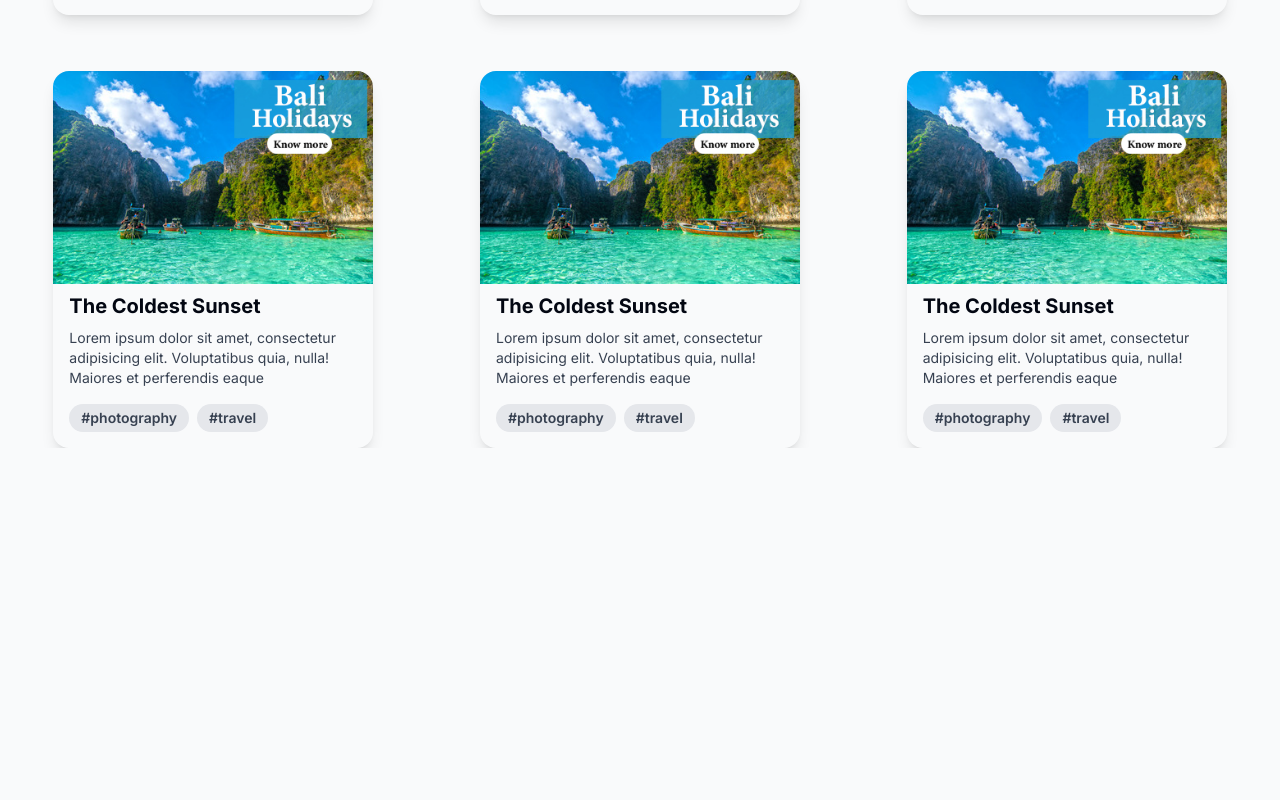
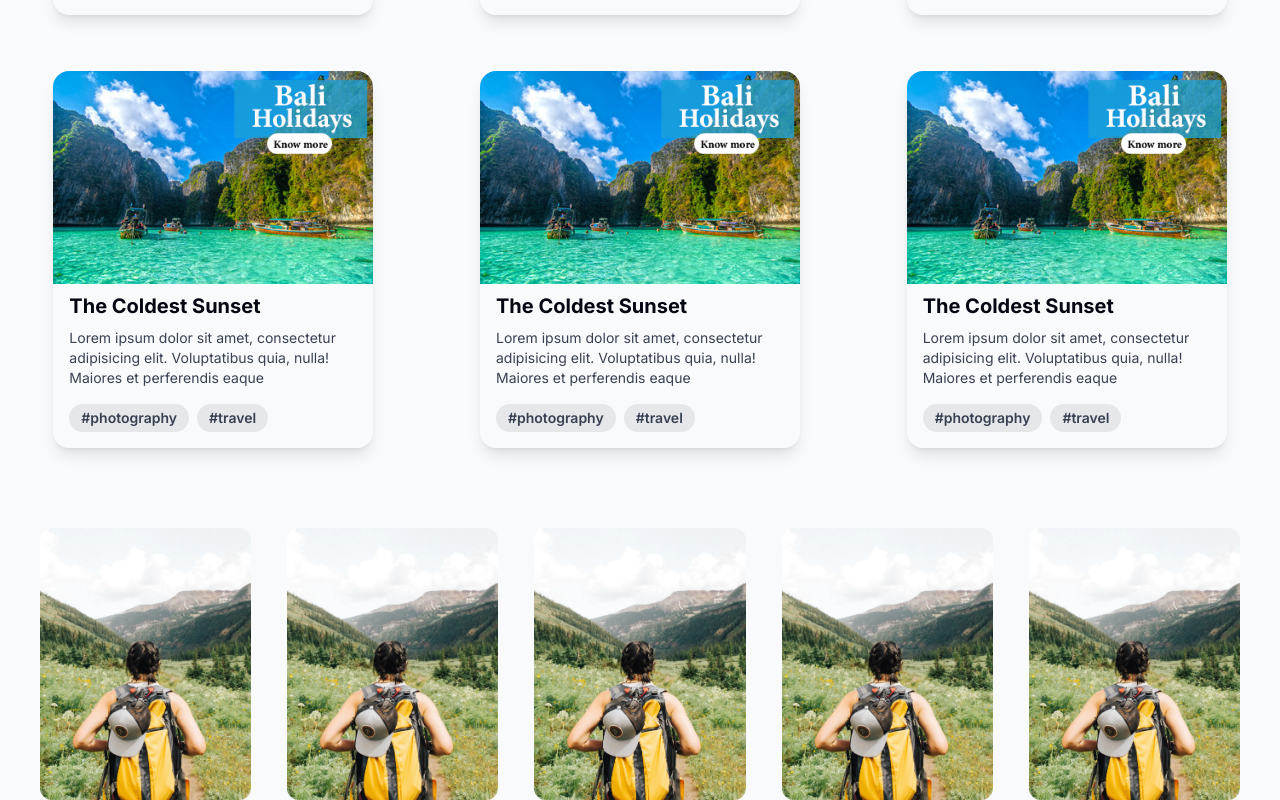
Before and after one commit to Incognito-Holidays/web, a Next.js app: page / in a window 1280 px wide. Shown: the part 1175-1975 px from the top of the page. Before the commit the page ends 1623 px from the top, so only its background shows below. Built offline with nearby package versions, Linux system fonts and the light colour scheme.

Commit message:
feat: add category

```diff
--- a/src/app/page.tsx
+++ b/src/app/page.tsx
@@ -1,5 +1,6 @@
 import Banner from '@components/banner';
 import Card from '@components/card';
+import Categories from '@components/categories';
 
 const HomePage = () => {
   return (
@@ -57,6 +58,9 @@ const HomePage = () => {
           <Card />
         </div>
       </div>
+      <div className='mt-20 pl-10 pr-10'>
+        <Categories />
+      </div>
     </div>
   );
 };
--- /dev/null
+++ b/src/components/blog.tsx
@@ -0,0 +1,39 @@
+import Image from 'next/image';
+import bali from '@public/assets/bali2.jpg';
+
+const Blogone = () => {
+  return (
+    <div>
+      <div className='flex gap-4 pl-12 pr-10'>
+        <div className='justify-start'>
+          <Image src={bali} alt='bali' className='m-10 max-w-xl rounded-lg' />
+        </div>
+        <div className='ml-32 mt-20 justify-end'>
+          <h1 className='text-xl font-bold'>Lorem ipsum dolor sit</h1>
+          <p>
+            Lorem ipsum dolor sit amet consectetur adipisicing elit. Molestiae
+            pariatur, iure iste illo alias repudiandae cupiditate distinctio id.
+            Ullam necessitatibus eius similique doloremque dolore earum placeat
+            reiciendis fugit libero nobis.
+          </p>
+        </div>
+      </div>
+      <div className='mt-14 flex gap-4 pl-12 pr-10'>
+        <div className='mr-32 mt-20 justify-start'>
+          <h1 className='text-xl font-bold'>Lorem ipsum dolor sit</h1>
+          <p>
+            Lorem ipsum dolor sit amet consectetur adipisicing elit. Molestiae
+            pariatur, iure iste illo alias repudiandae cupiditate distinctio id.
+            Ullam necessitatibus eius similique doloremque dolore earum placeat
+            reiciendis fugit libero nobis.
+          </p>
+        </div>
+        <div className='justify-end'>
+          <Image src={bali} alt='bali' className='max-w-lg rounded-lg' />
+        </div>
+      </div>
+    </div>
+  );
+};
+
+export default Blogone;
--- /dev/null
+++ b/src/components/categories.tsx
@@ -0,0 +1,56 @@
+import Image from 'next/image';
+import bali from '@public/assets/cat1.jpg';
+
+const Categories = () => {
+  return (
+    <div className='flex gap-9 overflow-x-auto'>
+      <div className='relative h-56 w-56 lg:h-[17rem] lg:w-[17rem]'>
+        <Image
+          className='rounded-xl transition-all duration-200 group-hover:scale-95'
+          objectFit='cover'
+          layout='fill'
+          src={bali}
+          alt='Sunset in the mountains'
+        />
+      </div>
+      <div className='relative h-56 w-56 lg:h-[17rem] lg:w-[17rem]'>
+        <Image
+          className='rounded-xl transition-all duration-200 group-hover:scale-95'
+          objectFit='cover'
+          layout='fill'
+          src={bali}
+          alt='Sunset in the mountains'
+        />
+      </div>
+      <div className='relative h-56 w-56 lg:h-[17rem] lg:w-[17rem]'>
+        <Image
+          className='rounded-xl transition-all duration-200 group-hover:scale-95'
+          objectFit='cover'
+          layout='fill'
+          src={bali}
+          alt='Sunset in the mountains'
+        />
+      </div>
+      <div className='relative h-56 w-56 lg:h-[17rem] lg:w-[17rem]'>
+        <Image
+          className='rounded-xl transition-all duration-200 group-hover:scale-95'
+          objectFit='cover'
+          layout='fill'
+          src={bali}
+          alt='Sunset in the mountains'
+        />
+      </div>
+      <div className='relative h-56 w-56 lg:h-[17rem] lg:w-[17rem]'>
+        <Image
+          className='rounded-xl transition-all duration-200 group-hover:scale-95'
+          objectFit='cover'
+          layout='fill'
+          src={bali}
+          alt='Sunset in the mountains'
+        />
+      </div>
+    </div>
+  );
+};
+
+export default Categories;
```
Also changed, not shown: public/assets/cat1.jpg (added).
